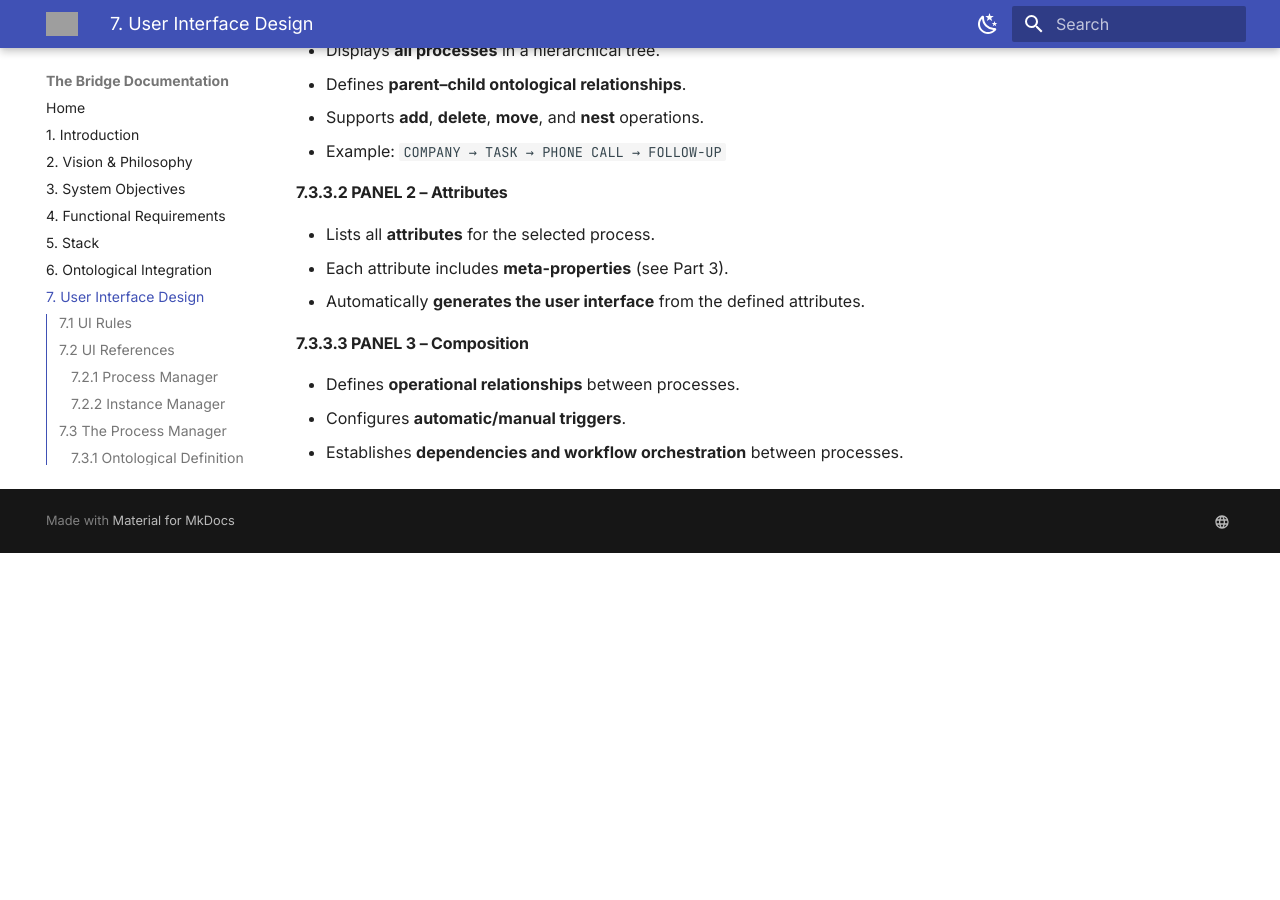
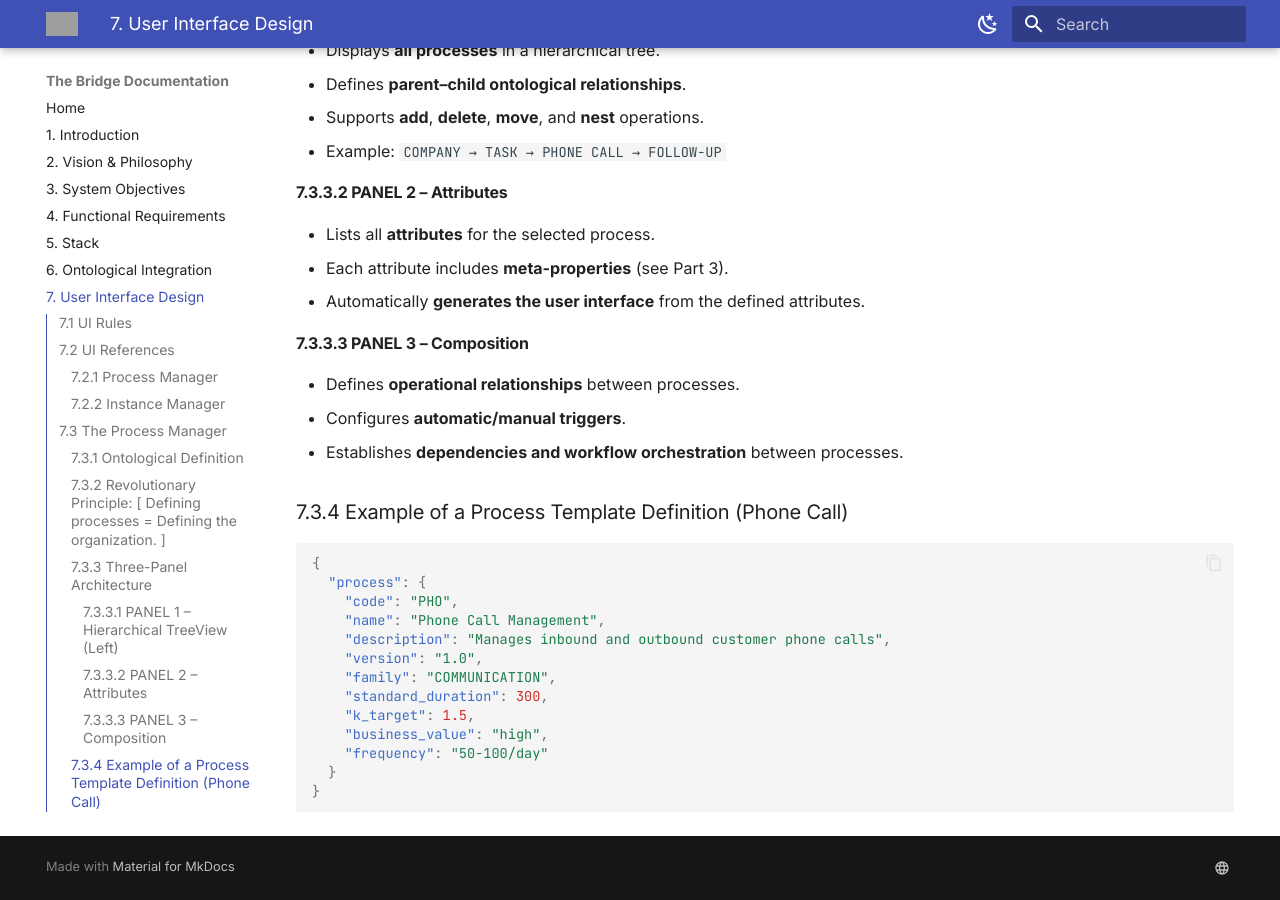
Before and after one commit to caufero/thebridge-docs, an MkDocs documentation site: the page built from docs/07-user-interface-design.md, in a window 1280 px wide and 900 px high, scrolled down 2657 px. Built offline with MkDocs 1.6.1 and Material for MkDocs 9.7.7, drawn with Linux system fonts in a browser that asks for light colours; before the commit the page ends 3210 px from its top, so only the background shows below that; grey boxes are pictures that could not be loaded.

Commit message:
Update 07-user-interface-design.md

````diff
--- a/docs/07-user-interface-design.md
+++ b/docs/07-user-interface-design.md
@@ -46,3 +46,20 @@ This means the Process Manager directly reflects the organization’s operationa
 - Defines **operational relationships** between processes.
 - Configures **automatic/manual triggers**.
 - Establishes **dependencies and workflow orchestration** between processes.
+
+### 7.3.4 Example of a Process Template Definition (Phone Call)
+```json
+{
+  "process": {
+    "code": "PHO",
+    "name": "Phone Call Management",
+    "description": "Manages inbound and outbound customer phone calls",
+    "version": "1.0",
+    "family": "COMMUNICATION",
+    "standard_duration": 300,
+    "k_target": 1.5,
+    "business_value": "high",
+    "frequency": "50-100/day"
+  }
+}
+```
````
